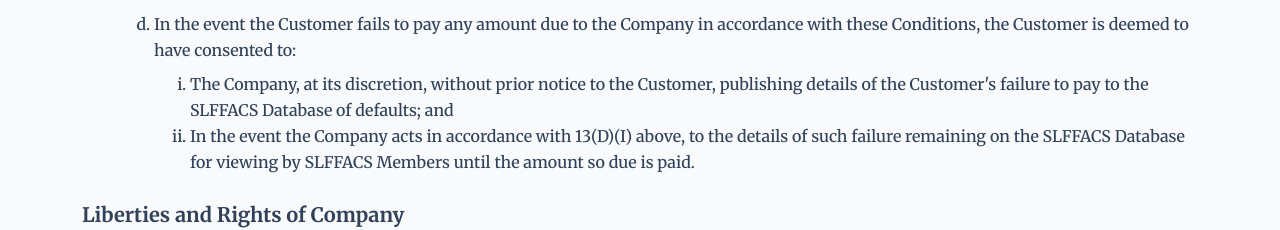
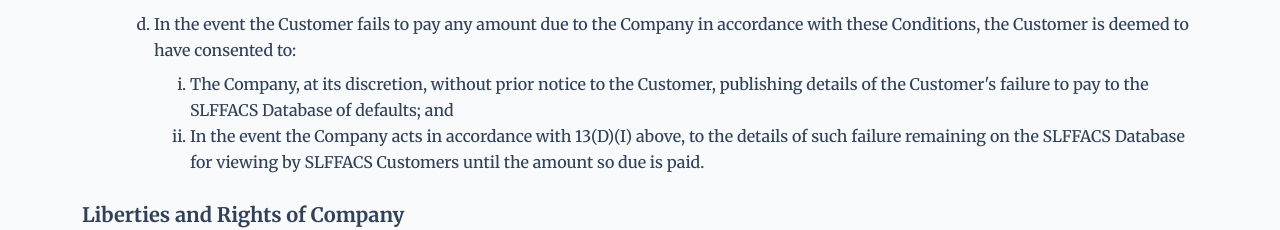
Before and after one commit to roshelchanuka/slffa-landing, a Next.js app: page /tools in a window 1280 px wide. Shown: the part 6306-6536 px from the top of the page. Built offline with nearby package versions, Linux system fonts and the light colour scheme; a web font is replaced by a local one.

Commit message:
Update terminology in TradingConditions component for clarity

```diff
--- a/src/components/tools/TradingConditions.jsx
+++ b/src/components/tools/TradingConditions.jsx
@@ -212,7 +212,7 @@
             <li>In the event the Customer fails to pay any amount due to the Company in accordance with these Conditions, the Customer is deemed to have consented to: </li>
             <ol type="I" className="sub-sub-list">
 <li>The Company, at its discretion, without prior notice to the Customer, publishing details of the Customer's failure to pay to the SLFFACS Database of defaults; and</li>
-<li>In the event the Company acts in accordance with 13(D)(I) above, to the details of such failure remaining on the SLFFACS Database for viewing by SLFFACS Members until the amount so due is paid. </li>
+<li>In the event the Company acts in accordance with 13(D)(I) above, to the details of such failure remaining on the SLFFACS Database for viewing by SLFFACS Customers until the amount so due is paid. </li>
 </ol>
 </ol>
           </li>
```
